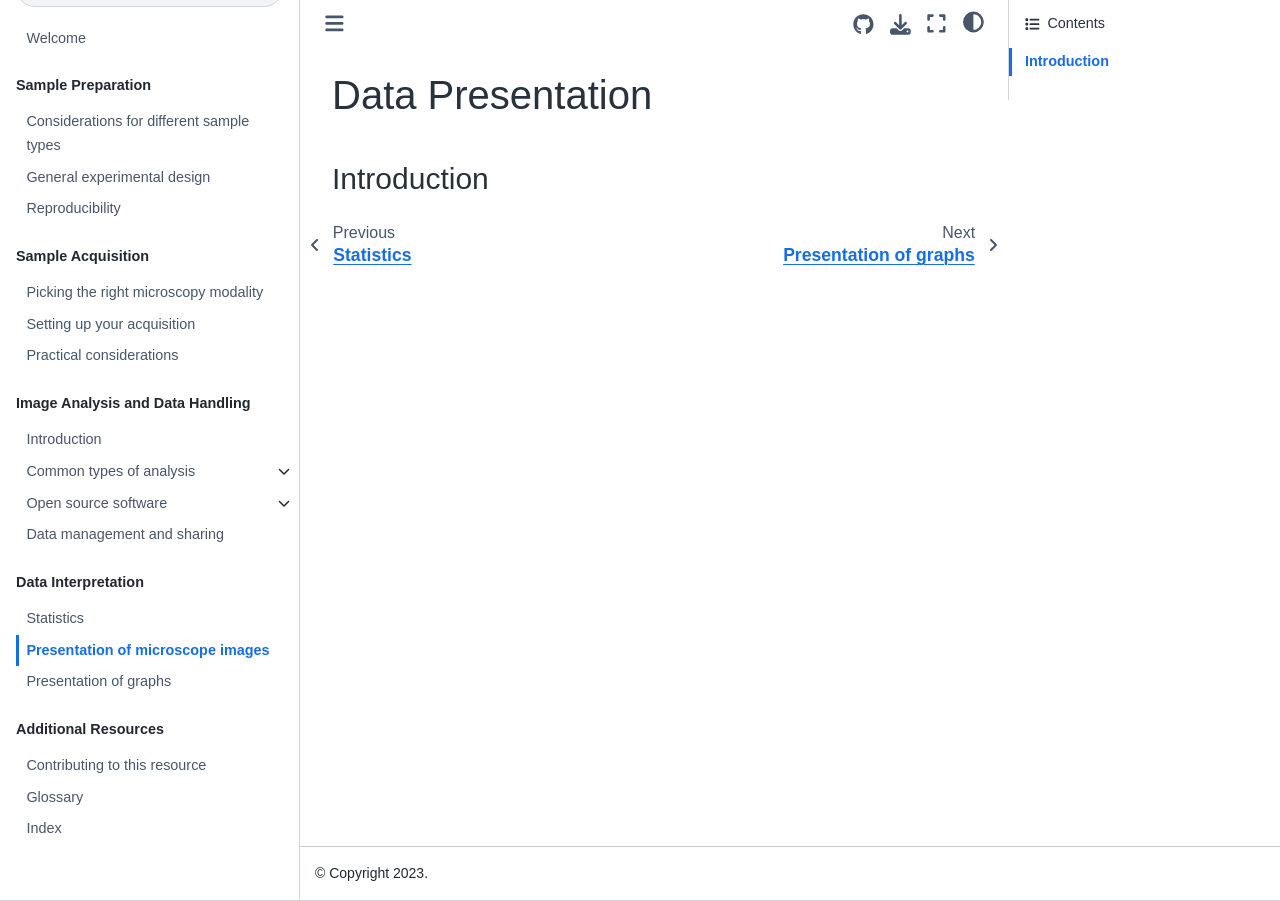
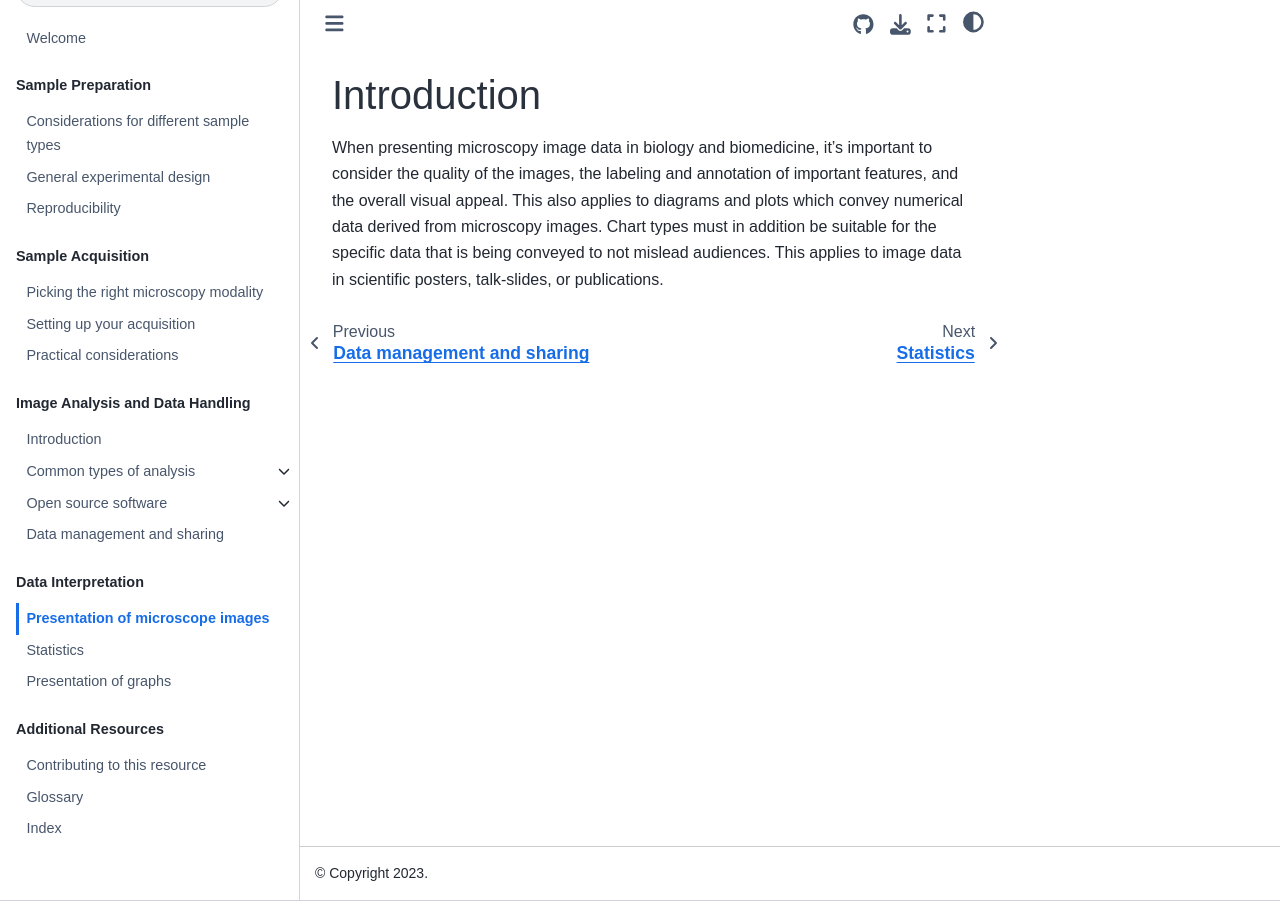
Before and after one commit to COBA-NIH/MicroscopyForBeginnersReferenceGuide, a Jupyter Book: the page built from 04_Data_presentation/Introduction.md, in a window 1280 px wide. Built offline with Jupyter Book 1.0.4 settings and Sphinx 7.4.7 and the Sphinx Book theme 1.1.4, drawn with Linux system fonts in a browser that asks for light colours.

Commit message:
Image files & intro for data presentation section

```diff
--- a/04_Data_presentation/Introduction.md
+++ b/04_Data_presentation/Introduction.md
@@ -1,3 +1,3 @@
-# Data Presentation
+# Introduction
 
-## Introduction
+When presenting microscopy image data in biology and biomedicine, it's important to consider the quality of the images, the labeling and annotation of important features, and the overall visual appeal. This also applies to diagrams and plots which convey numerical data derived from microscopy images. Chart types must in addition be suitable for the specific data that is being conveyed to not mislead audiences. This applies to image data in scientific posters, talk-slides, or publications.
--- a/_toc.yml
+++ b/_toc.yml
@@ -42,10 +42,11 @@ parts:
     title: Data management and sharing
 - caption: Data Interpretation
   chapters:
+  - file: 04_Data_presentation/Introduction
+    title: Presentation of microscope images
   - file: 04_Data_presentation/Statistics
     title: Statistics
-  - file: 04_Data_presentation/Introduction
-    title: Presentation of microscope images
+
   - file: 04_Data_presentation/Presentation_graphs
     title: Presentation of graphs
 - caption:  Additional Resources
```
Also changed, not shown: images/10TipsHowToNotLieWithImages.png (added), images/crosstalk.png (added), images/inversion.png (added), images/multichannel.png (added), images/processing_images_cheatsheet.gif (added), images/rotation.png (added).
